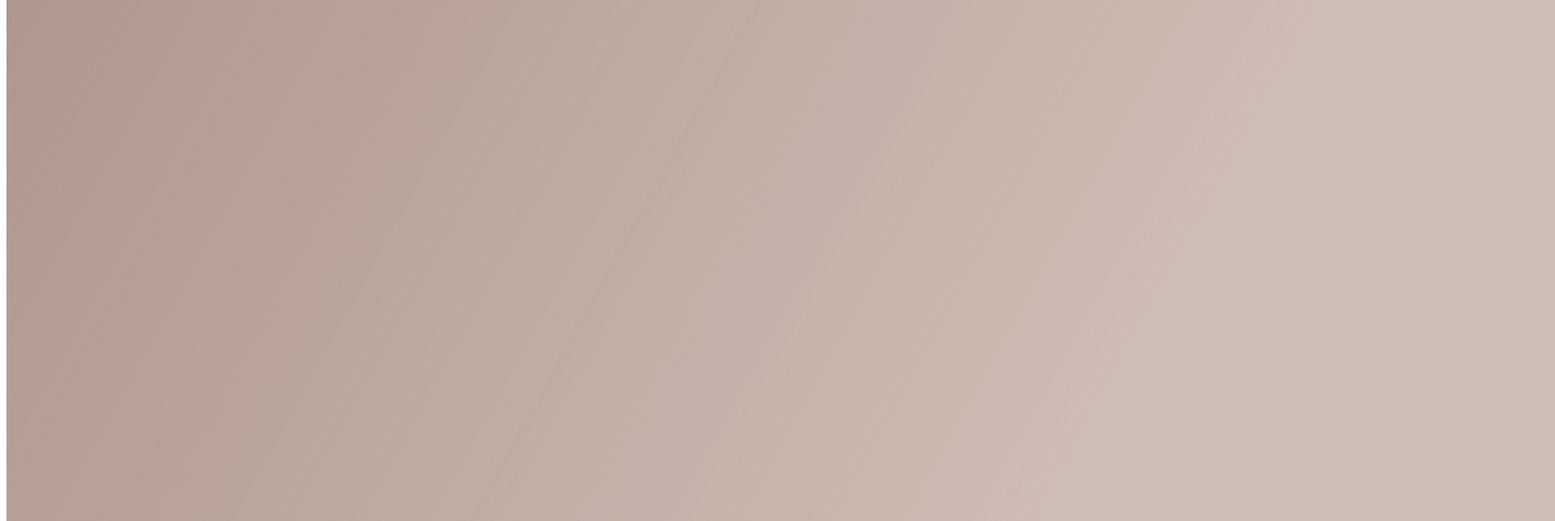
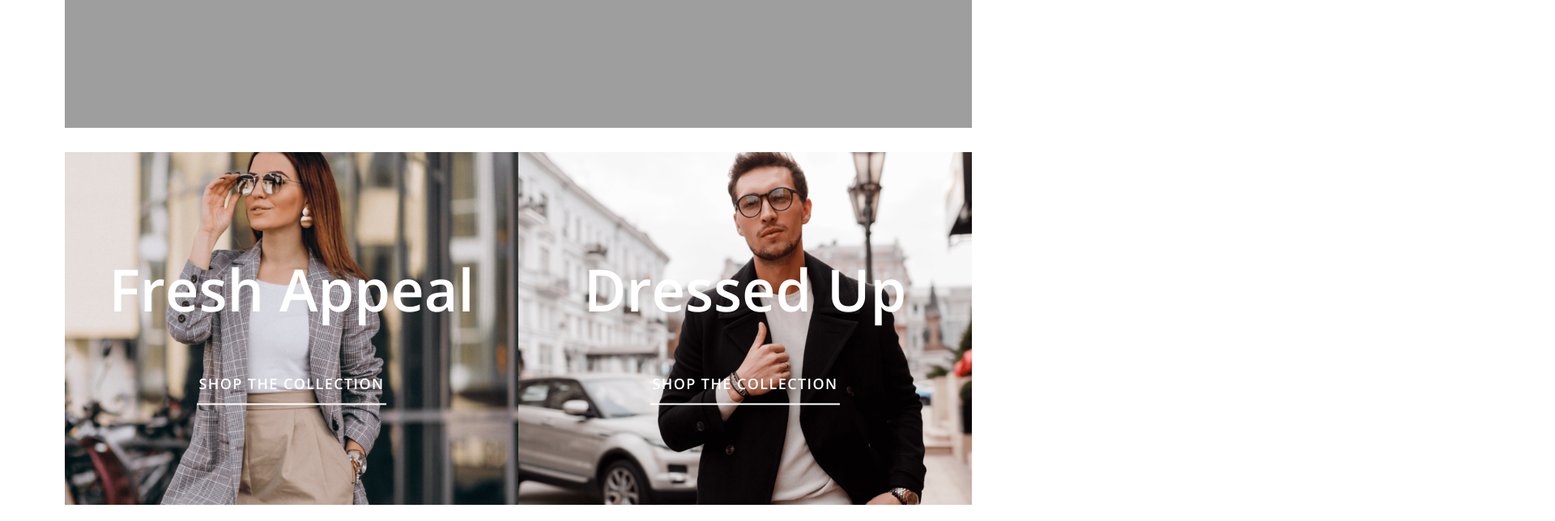
Before and after one commit to jessamyn27/e-commerce-spa, a plain HTML site: page index.html in a window 1280 px wide. Shown: the part 902-1546 px from the top of the page at 81% size, 1920 px wide, since content can reach past the window. Drawn offline with nearby package versions, Linux system fonts and the light colour scheme; the site is published under a folder, as on GitHub Pages, so addresses that start at the root find nothing.

Commit message:
file path adjustment

```diff
--- a/index.html
+++ b/index.html
@@ -10,7 +10,7 @@
     <link rel="preconnect" href="https://fonts.googleapis.com">
     <link rel="preconnect" href="https://fonts.gstatic.com" crossorigin>
     <link href="https://fonts.googleapis.com/css2?family=Inter:wght@200;300;400;500;600&family=Open+Sans:wght@300;400;500;600;700;800&display=swap" rel="stylesheet">
-    <link rel="stylesheet" href="/src/styles/style.css">
+    <link rel="stylesheet" href="./src/styles/style.css">
     </head>
     <body>
         <div class="banner">
@@ -348,6 +348,6 @@
         </div>
         <!---- scripts ---->
         <script src="https://kit.fontawesome.com/305b222fd2.js" crossorigin="anonymous"></script>
-        <script src="/src/scripts/script.js"></script>
+        <script src="./src/scripts/script.js"></script>
     </body>
 </html>
```
